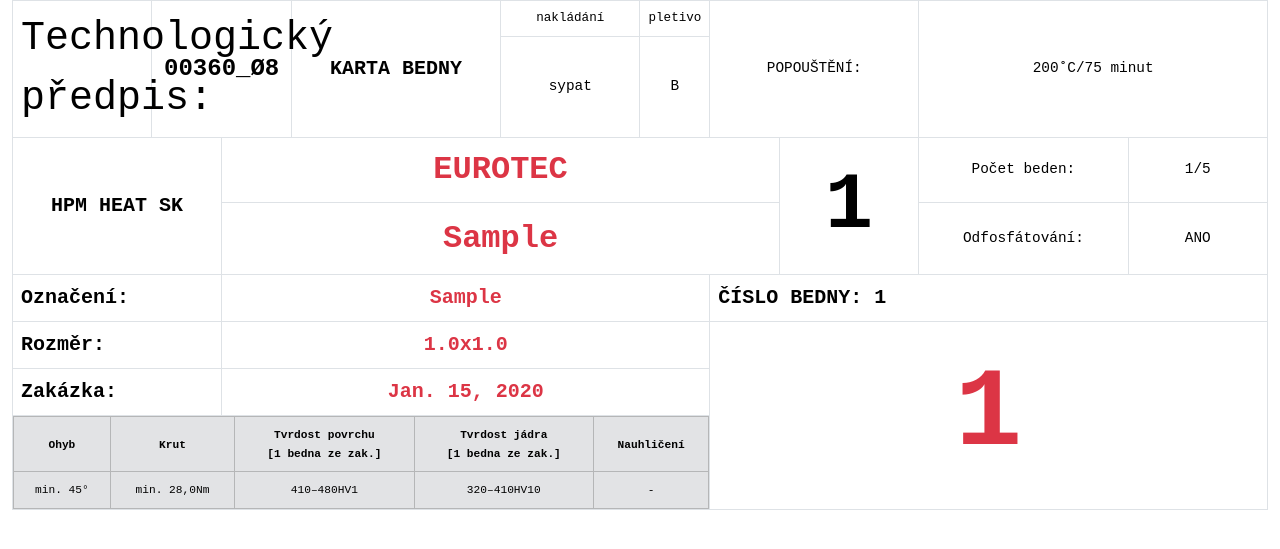
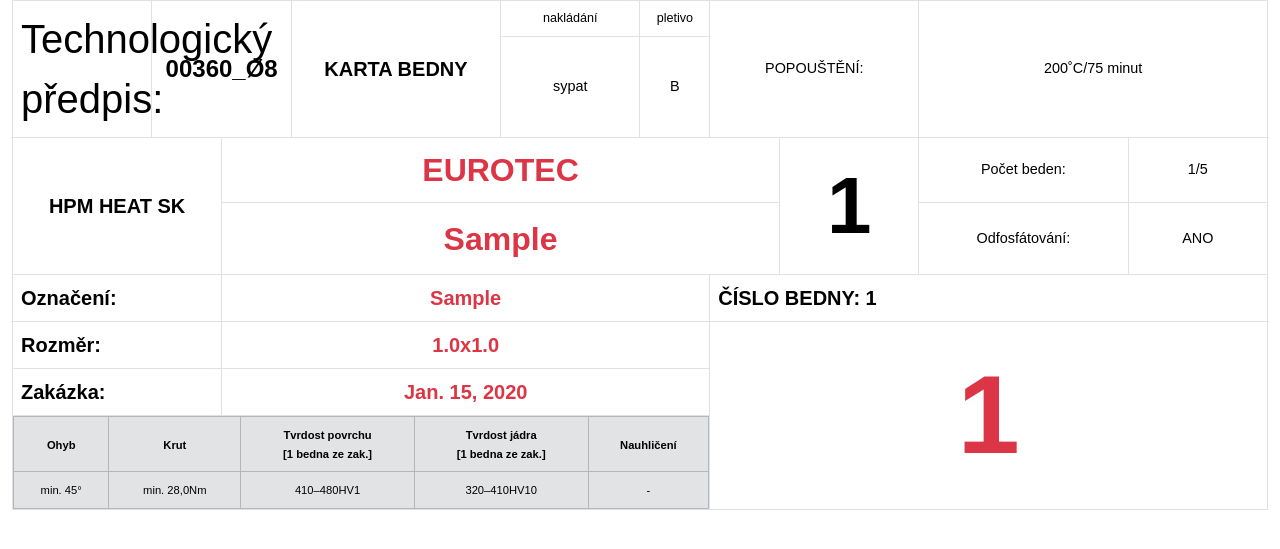
Before and after one commit to zpilat/Django_order_processing, a Django app: template orders/templates/orders/karta_bedny_eur.html in a window 1280 px wide. Shown: the top 549 px of the page. Run offline with Django 5.2, Linux system fonts and the light colour scheme; the template is opened without the code that fills it: values that come from a table or form of the project are taken from there, others are empty; tables that the repository leaves empty hold one stand-in row (values such as "Sample post").

Commit message:
změna písma na arial

```diff
--- a/orders/templates/orders/karta_bedny_eur.html
+++ b/orders/templates/orders/karta_bedny_eur.html
@@ -25,7 +25,7 @@
 </head>
 <body>
     <div class="container-fluid">
-        <table class="table table-bordered" style="width: 100%; table-layout: fixed; font-family: 'Courier New', monospace; letter-spacing: 0;">
+        <table class="table table-bordered" style="width: 100%; table-layout: fixed; font-family: 'Arial';">
             <tbody>
                 <tr>
                     <td colspan="2" rowspan="3" class="text-center small fs-1">Technologický předpis:</td>
```
